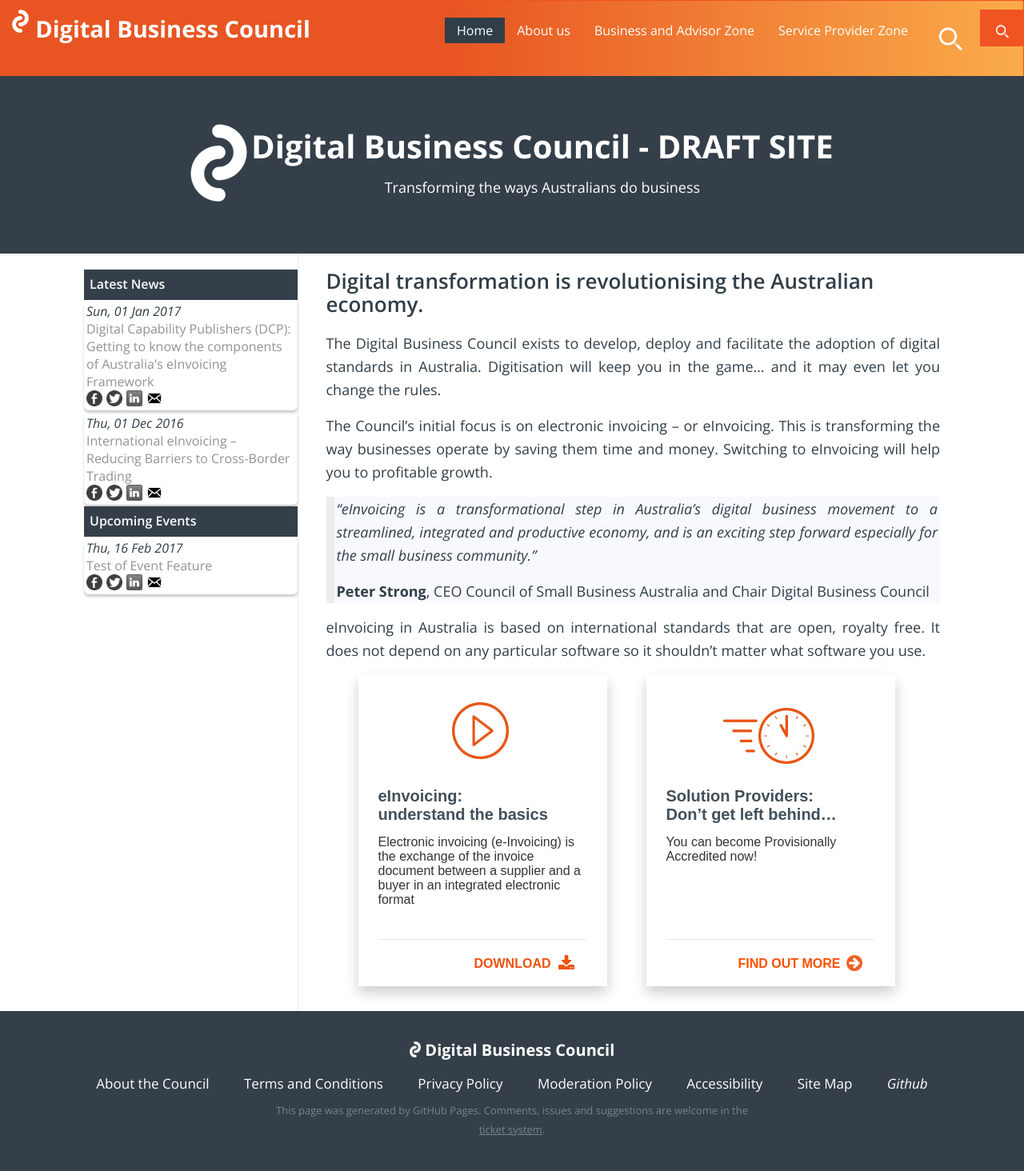
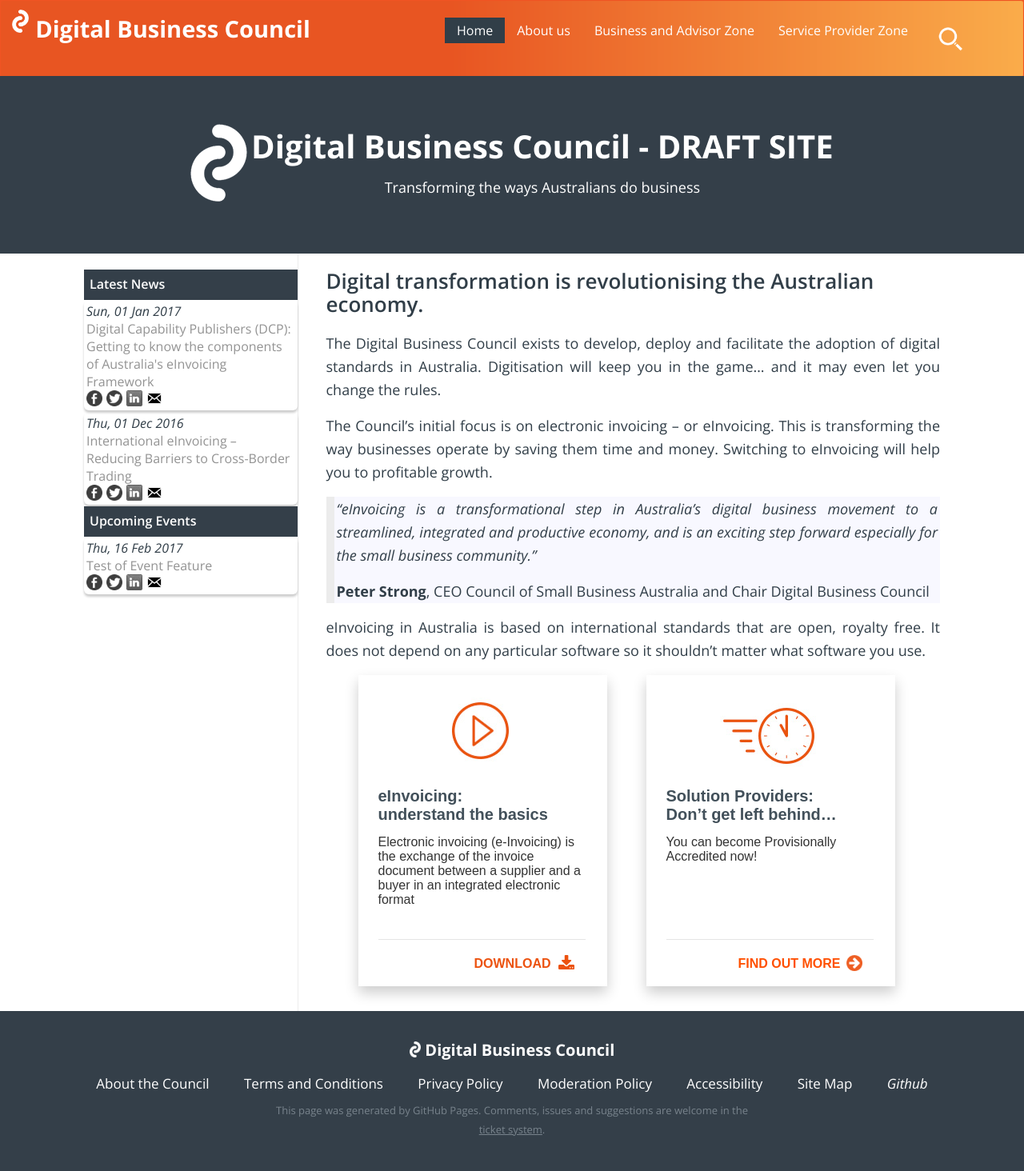
Before and after one commit to Digital-Business-Council/Digital-Business-Council.github.io, a Jekyll site: the page built from index.md, in a window 1280 px wide. Shown: the whole page at 80% size. Built offline with Jekyll 4.4.1, drawn with Linux system fonts in a browser that asks for light colours; our own code applies the rules of GitHub Pages for plain Markdown files.

Commit message:
Update search-bar.html

```diff
--- a/_includes/search-bar.html
+++ b/_includes/search-bar.html
@@ -1,7 +1,5 @@
 <div class="searchBar" id="searchBar">
-	<div class="sIcon">
-		<a href="javascript:void(0)" id="searchIcon"><img src="{{ site.baseurl }}/images/search-icon.png" width="25px"/></a>
-	</div>
+
 	<div id="search" class="search">
               <form role="search" method="get" action="{{ site.baseurl }}/search/">
                   <input id="searchString" name="searchString"
```
